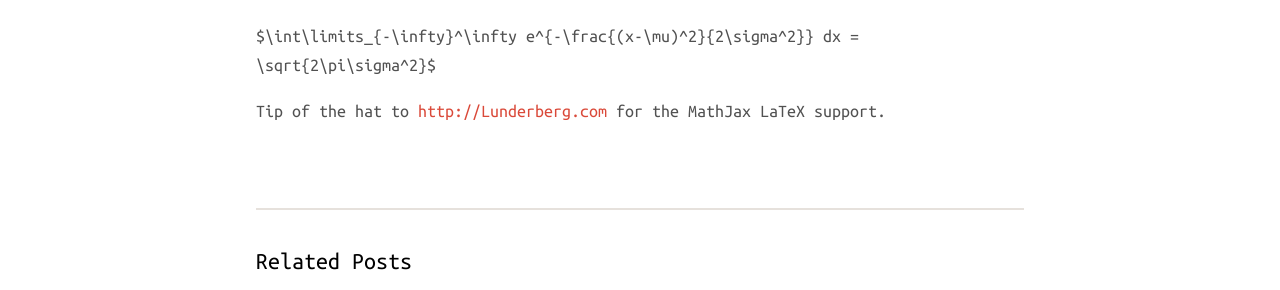
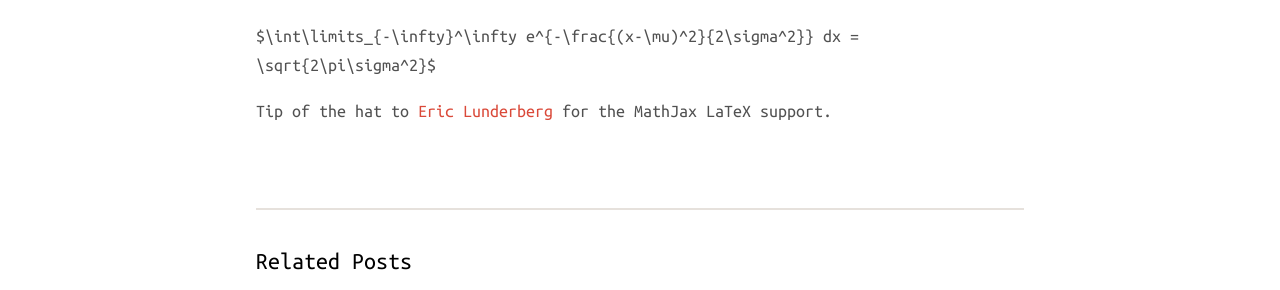
Before and after one commit to csullivan/csullivan.github.io, a Jekyll site: the page built from _posts/2014-10-20-welcome.md, in a window 1280 px wide. Shown: the part 474-764 px from the top of the page. Built offline with Jekyll 4.4.1, drawn with Linux system fonts in a browser that asks for light colours; nearby versions of some CDN libraries.

Commit message:
Incremental Update

```diff
--- a/_posts/2014-10-20-welcome.md
+++ b/_posts/2014-10-20-welcome.md
@@ -12,4 +12,4 @@ Look it's $\LaTeX$! Mathematics in the sky, I can go twice as high...
 
 $\int\limits_{-\infty}^\infty e^{-\frac{(x-\mu)^2}{2\sigma^2}} dx = \sqrt{2\pi\sigma^2}$
 
-Tip of the hat to [http://Lunderberg.com](Eric Lunderberg) for the MathJax LaTeX support.
+Tip of the hat to [Eric Lunderberg](http://Lunderberg.com) for the MathJax LaTeX support.
```
